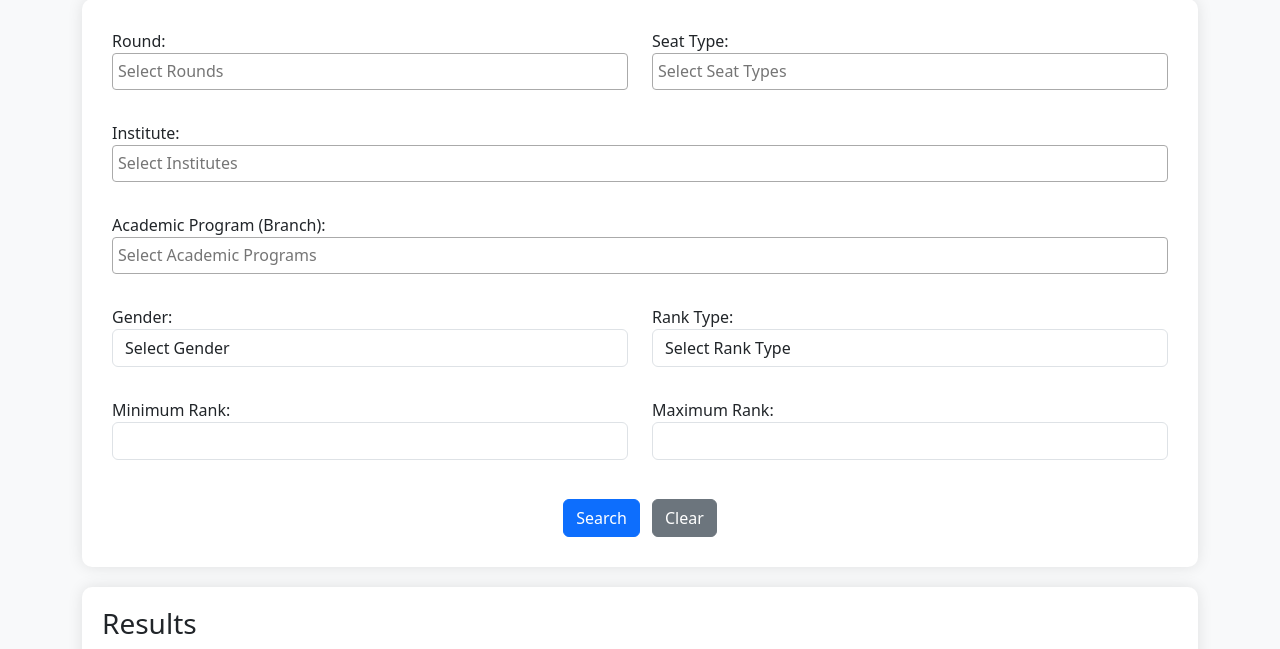
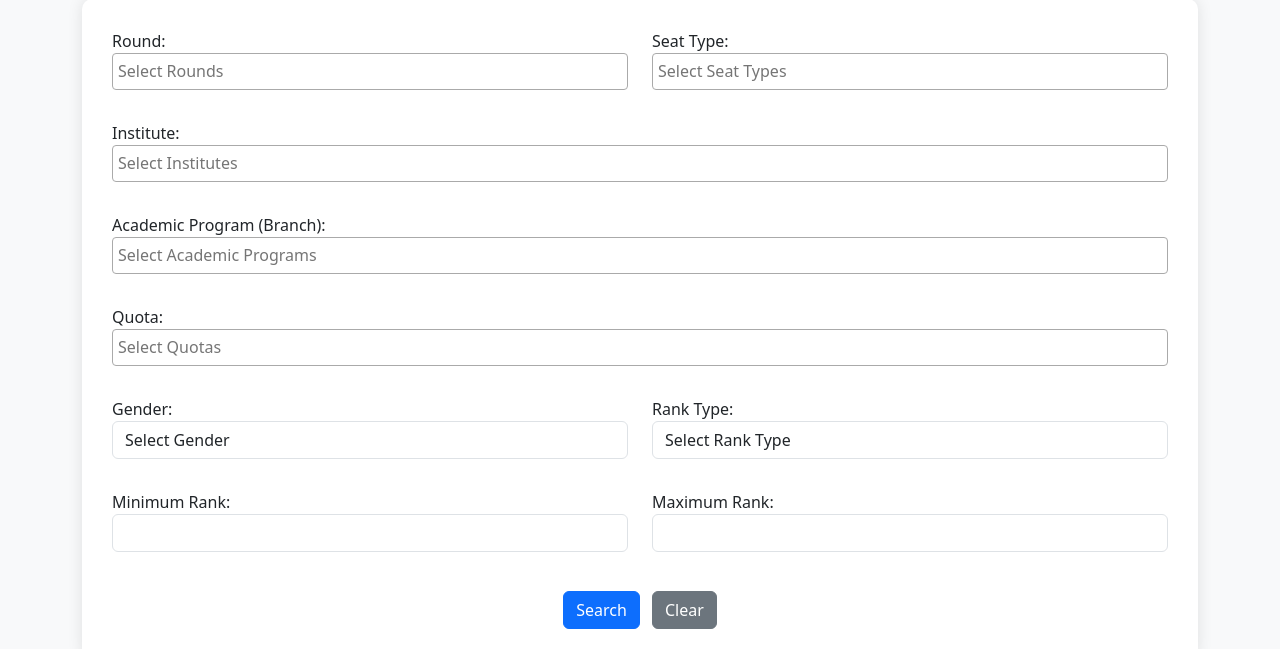
Before and after one commit to SiddheshKanawade/Practise, a Flask app: page / in a window 1280 px wide. Shown: the part 137-786 px from the top of the page. Run offline with Flask 3, Linux system fonts and the light colour scheme; data that the repository does not hold is empty; some libraries are stand-ins or nearby versions.

Commit message:
add: filtering by quota

```diff
--- a/josaa/app.py
+++ b/josaa/app.py
@@ -45,6 +45,15 @@ def get_branches():
     return jsonify(branches)
 
 
+@app.route("/get-quotas", methods=["GET"])
+def get_quotas():
+    category = request.args.get("category", "josaa")
+    collection = csab_collection if category == "csab" else josaa_collection
+    # Get unique quotas sorted alphabetically
+    quotas = sorted(collection.distinct("Quota"))
+    return jsonify(quotas)
+
+
 @app.route("/search", methods=["POST"])
 def search():
     search_params = request.json
@@ -73,6 +82,10 @@ def search():
     if search_params.get("branches"):
         query["Academic Program Name"] = {"$in": search_params["branches"]}
 
+    # Handle Quota filter (multiple selection)
+    if search_params.get("quotas"):
+        query["Quota"] = {"$in": search_params["quotas"]}
+
     # Handle Rank Range filter
     if search_params.get("rankType"):
         rank_field = (
@@ -96,7 +109,7 @@ def search():
     results = list(collection.find(query, {"_id": 0}))
 
     # Sort results by Closing Rank
-    results.sort(key=lambda x: x.get("Closing Rank", float("inf")))
+    results.sort(key=lambda x: x.get("Opening Rank", float("inf")))
 
     return jsonify(results)
 
--- a/josaa/templates/index.html
+++ b/josaa/templates/index.html
@@ -134,6 +134,17 @@
           </div>
 
           <div class="row mt-3">
+            <div class="col-md-12">
+              <div class="form-group">
+                <label for="quotas">Quota:</label>
+                <select class="form-control" id="quotas" name="quotas" multiple>
+                  <!-- Options will be loaded dynamically -->
+                </select>
+              </div>
+            </div>
+          </div>
+
+          <div class="row mt-3">
             <div class="col-md-6">
               <div class="form-group">
                 <label for="gender">Gender:</label>
@@ -232,6 +243,10 @@
           placeholder: "Select Academic Programs",
           closeOnSelect: false,
         });
+        $("#quotas").select2({
+          placeholder: "Select Quotas",
+          closeOnSelect: false,
+        });
 
         // Load institutes for JOSAA
         fetch("/get-institutes?category=josaa")
@@ -256,6 +271,18 @@
             });
           })
           .catch((error) => console.error("Error loading branches:", error));
+
+        // Load quotas for JOSAA
+        fetch("/get-quotas?category=josaa")
+          .then((response) => response.json())
+          .then((quotas) => {
+            const quotaSelect = document.getElementById("quotas");
+            quotas.forEach((quota) => {
+              const option = new Option(quota, quota);
+              quotaSelect.appendChild(option);
+            });
+          })
+          .catch((error) => console.error("Error loading quotas:", error));
       });
 
       document
@@ -269,6 +296,7 @@
             seatType: $("#seatType").val(),
             institutes: $("#institutes").val(),
             branches: $("#branches").val(),
+            quotas: $("#quotas").val(),
             gender: document.getElementById("gender").value,
             rankType: document.getElementById("rankType").value,
             minRank: document.getElementById("minRank").value
@@ -306,6 +334,7 @@
           $("#seatType").val(null).trigger("change");
           $("#institutes").val(null).trigger("change");
           $("#branches").val(null).trigger("change");
+          $("#quotas").val(null).trigger("change");
 
           // Clear regular form fields
           document.getElementById("gender").value = "";
```
Also changed, not shown: josaa/templates/csab.html (+29 -0 lines).
